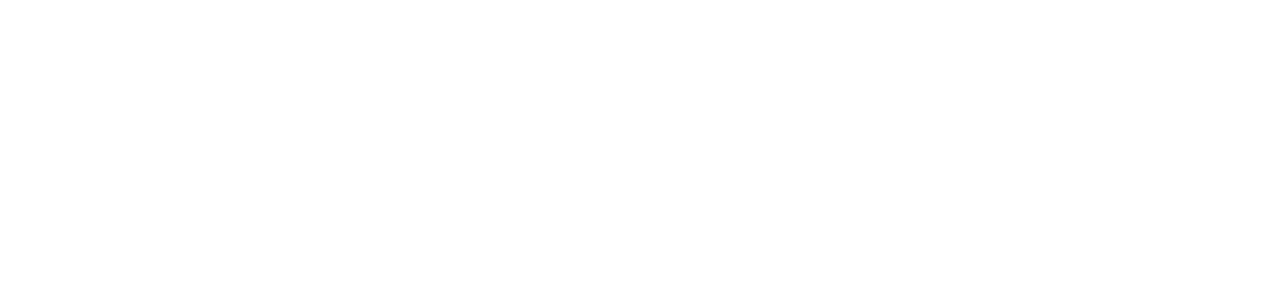
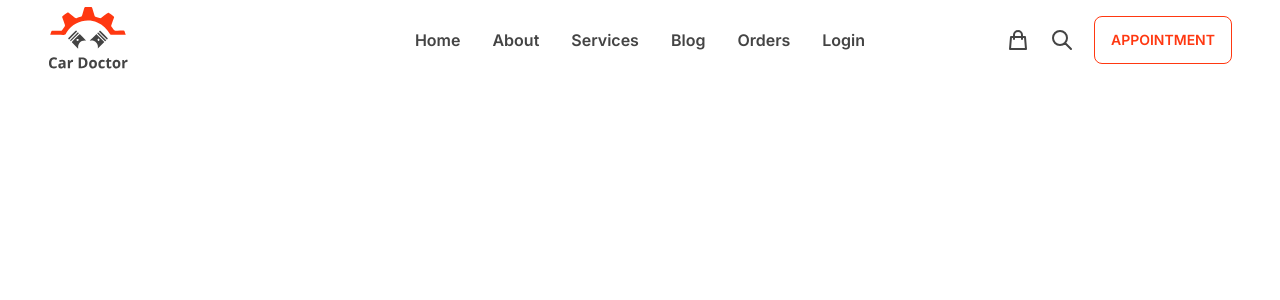
Before and after one commit to ronymia/car-doctor-client, a React (Create React App) app: page / in a window 1280 px wide. Shown: the top 300 px of the page. Built offline with nearby package versions, Linux system fonts and the light colour scheme.

Commit message:
navbar complete

```diff
--- a/src/index.css
+++ b/src/index.css
@@ -8,5 +8,6 @@
 @layer base {
     body {
         font-family: 'Inter', sans-serif;
+        background-color: #fff;
     }
 }
--- a/src/pages/shared/Header.jsx
+++ b/src/pages/shared/Header.jsx
@@ -1,11 +1,56 @@
-import React from 'react';
+import React, { useState } from 'react';
+import { Link } from 'react-router-dom';
+import { HiOutlineSearch, HiOutlineShoppingBag } from 'react-icons/hi';
+
+
+import logo from '../../assets/logo.svg';
 
 const Header = () => {
+    const [toggleIsOpned, setToggleIsOpned] = useState(false);
+
+    const menuItems = <>
+        <li className='font-semibold text-darkBlack2 hover:text-primary'>
+            <Link to='/'
+                className={({ isActive }) => isActive ? "text-primary" : undefined}
+            >Home</Link>
+        </li>
+        <li className='font-semibold text-darkBlack2 hover:text-primary'><Link to='/about'>About</Link></li>
+        <li className='font-semibold text-darkBlack2 hover:text-primary'><Link to='/services'>Services</Link></li>
+        <li className='font-semibold text-darkBlack2 hover:text-primary'><Link to='/blog'>Blog</Link></li>
+        <li className='font-semibold text-darkBlack2 hover:text-primary'><Link to='/orders'>Orders</Link></li>
+        <li className='font-semibold text-darkBlack2 hover:text-primary'><Link to='/login'>Login</Link></li>
+    </>
+
     return (
-        <div className="">
-
-        </div>
-    )
+        <header className="navbar h-20 md:px-12 px-2">
+            <div className="navbar-start flex relative"
+                onClick={() => setToggleIsOpned(!toggleIsOpned)}
+            >
+                <button className="btn btn-square btn-ghost md:hidden text-darkBlack2">
+                    <svg xmlns="http://www.w3.org/2000/svg" fill="none" viewBox="0 0 24 24" className="inline-block w-5 h-5 stroke-current"><path strokeLinecap="round" strokeLinejoin="round" strokeWidth="2" d="M4 6h16M4 12h16M4 18h16"></path></svg>
+                </button>
+                <ul className={`menu menu-compact dropdown-content mt-3 p-2 shadow rounded-box w-52
+                absolute -left-96 ${!toggleIsOpned ? "top-14" : "left-0 top-14"} transition-all duration-300 bg-white`}>
+                    {menuItems}
+                </ul>
+                <Link to="/" className="">
+                    <img className="md:w-3/4 w-1/2" src={logo} alt="logo" />
+                </Link>
+            </div>
+            <div className="navbar-center hidden lg:flex">
+                <ul className="menu menu-horizontal p-0">
+                    {menuItems}
+                </ul>
+            </div>
+            <div className="navbar-end">
+                <div className="flex flex-row items-center gap-5 mr-5 text-2xl text-darkBlack2">
+                    <HiOutlineShoppingBag />
+                    <HiOutlineSearch />
+                </div>
+                <button className="btn btn-outline text-primary border-primary hover:bg-primary hover:text-white transition-all duration-300">Appointment</button>
+            </div>
+        </header>
+    );
 }
 
 export default Header;
--- a/tailwind.config.js
+++ b/tailwind.config.js
@@ -11,6 +11,7 @@ module.exports = {
       colors: {
         primary: "#FF3811",
         darkBlack: "#151515",
+        darkBlack2: "#444444",
         lightGray: "#F3F3F3",
         success: "#6BB187",
         warning: "#DBAE59",
```
